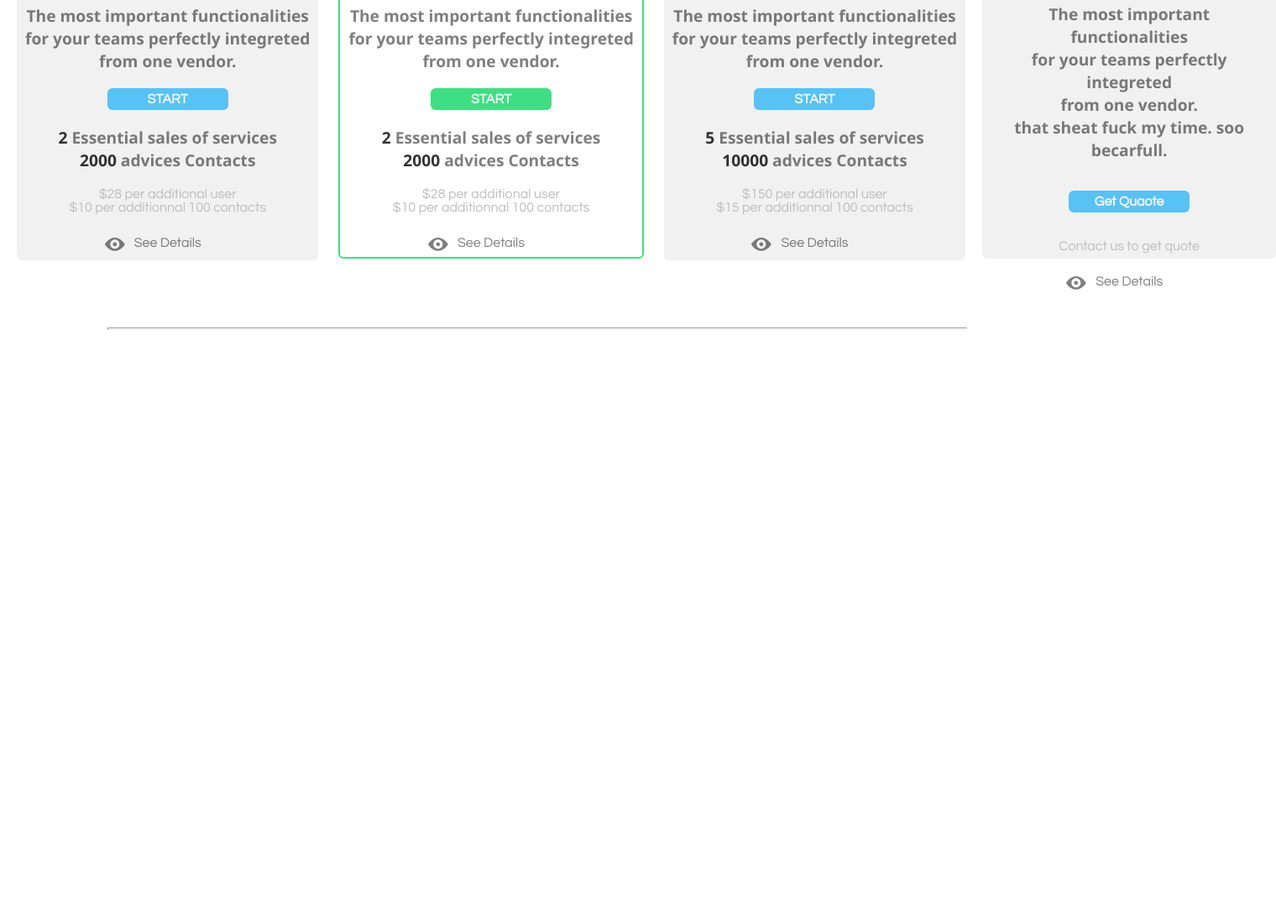
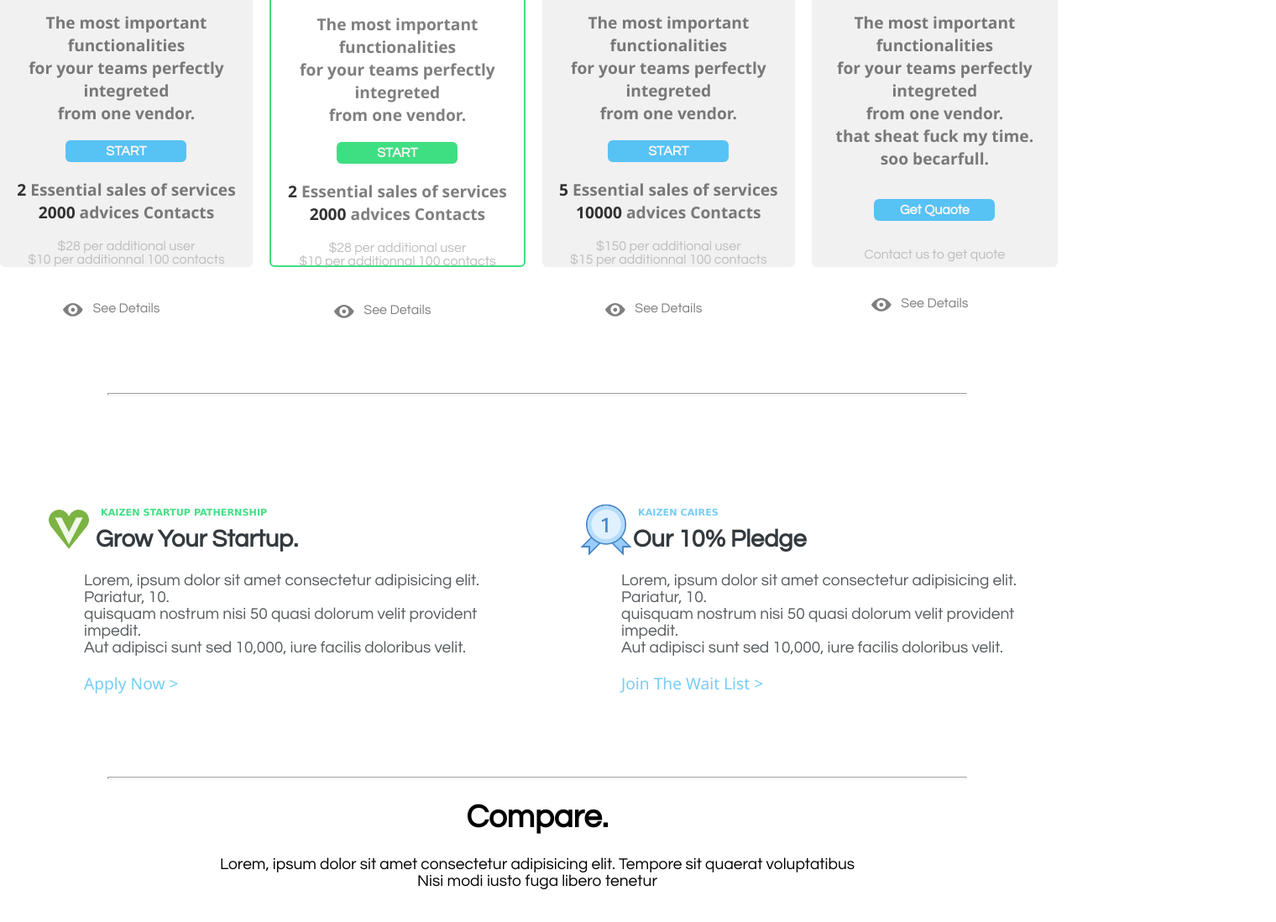
Before and after one commit to JesseIkolo/ProjetEvo, a plain HTML site: page pages/index.html in a window 1280 px wide. Shown: the part 1126-2224 px from the top of the page at 84% size, 1520 px wide, since content can reach past the window. Before the commit the page ends 1545 px from the top, so only its background shows below. Drawn offline with Linux system fonts and the light colour scheme.

Commit message:
Suite + modification des blocs de prix en flexBox

```diff
--- a/css/styles.css
+++ b/css/styles.css
@@ -121,7 +121,6 @@ h1{
 .tabLink{
    padding: 20px;
    font-weight: 500;
-
 }
 
 .tabLink:hover{
@@ -169,15 +168,20 @@ h1{
     font-size: 1.1em;
  }
 
+ .allBox{
+    display: flex;
+    justify-content: center;
+ }
+
  .box{
-    display: inline-block;
     border: 0 solid #f1f1f1;
     border-radius: 6px 6px 6px 6px;
     background-color: #f1f1f1;
     height: 480px;
     width: auto;
     padding: 10px;
-    margin: 90px 0 0 20px;
+    margin-right: 20px;
+    margin-top: 100px;
     font-family: "Century Gothic";
     text-align: center;
 
@@ -223,7 +227,6 @@ span.boxSubTitle, span.boxFooter{
  }
 
  .box.AI{
-    position: absolute;
     width: 350px;
  }
 
@@ -256,9 +259,80 @@ span.boxSubTitle, span.boxFooter{
     top: -2px;
  }
 
- hr.aside{
-    margin-top: 80px;
+ hr.asideHr{
+    margin-top: 150px;
     width: 80%;
     color: rgba(0,0,0,0.5);
     height: 3px;
  }
+
+ div.aside{
+   margin-top: 120px;
+   margin-left: 50px;
+   font-family: "Century Gothic";
+ }
+
+ .imgAside{
+    float: left;
+ }
+
+ div.subTitle h1,h5{
+      margin: 0;
+      padding: 5px;
+ }
+
+ div.asideBloc{
+   display: flex;
+   justify-content: center;
+ }
+
+ div.subTitle h1{
+   font-weight: bold;
+   font-size: 1.8em;
+   color: #333a3f;
+   /*font-family: "Centu";*/
+ }
+
+ div.subTitle h5{
+   margin-left: 65px;
+   font-family: Verdana, sans-serif;
+   color: #43df84;
+   font-weight: bold;
+   font-size: 0.7em;
+ }
+
+ .asideParagraphe{
+    overflow: hidden;
+    color: #565b5f;
+    font-weight: 500;
+    font-size: 1.2em;
+    margin-left: 50px;
+ }
+
+ div.asideLink{
+    font-family: 'Segoe UI', Tahoma, Geneva, Verdana, sans-serif;
+    color: #77cdf6;
+    font-size: 1.2em;
+    font-weight: 400;
+    margin-left: 50px;
+ }
+
+ div.subTitle h5.two{
+   color: #77cdf6;
+ }
+
+hr.asideHr2{
+   margin-top: 60px;
+   width: 80%;
+   color: rgba(0,0,0,0.5);
+   height: 3px;
+}
+
+div.subTable{
+   margin-top: 20px;
+   text-align: center;
+   width: 100%;
+   padding: auto;
+   font-family: "Century Gothic";
+   font-size: 1.2em;
+}
--- a/pages/index.html
+++ b/pages/index.html
@@ -46,6 +46,7 @@
       <div class="subButton">
             Compare Packages
       </div>
+      <div class="allBox">
       <div class="box">
             <br>
             <br>
@@ -68,6 +69,7 @@
                   $28 per additional user<br>
                   $10 per additionnal 100 contacts
             </span>
+            <br>
             <br>
             <br>
             <div class="visible">
@@ -100,6 +102,7 @@
                   </span>
                   <br>
                   <br>
+                  <br>
                   <div class="visible">
                               <a href="#" class="visibleLink">
                                    <img src = "../assets/visible.svg" width="24px" height="24px"> See Details
@@ -130,6 +133,7 @@
                         </span>
                         <br>
                         <br>
+                        <br>
                         <div class="visible">
                                     <a href="#" class="visibleLink">
                                          <img src = "../assets/visible.svg" width="24px" height="24px"> See Details
@@ -156,15 +160,60 @@
                               </span>
                               <br>
                               <br>
+                              <br>
                               <div class="visible">
                                           <a href="#" class="visibleLink">
                                                <img src = "../assets/visible.svg" width="24px" height="24px"> See Details
                                           </a>
                                </div>
                   </div>
-                  <hr class="aside">
-              <div class="aside"></div>
-      <br>
+            </div>
+                  <hr class="asideHr">
+            <div class="asideBloc">
+              <div class="aside">
+                        <img src="../assets/vegan_symbol_480px.png" alt="" width="64px" height="64px" class="imgAside">
+                        <div class="subTitle">
+                        <h5>KAIZEN STARTUP PATHERNSHIP</h5>
+                        <h1>Grow Your Startup.</h1>
+                        </div>
+                    <p class="asideParagraphe">
+                           Lorem, ipsum dolor sit amet consectetur adipisicing elit. Pariatur, 10.<br>
+                           quisquam nostrum nisi 50 quasi dolorum velit provident impedit.<br>
+                           Aut adipisci sunt sed 10,000, iure facilis doloribus velit.
+                    </p>
+                    <div class="asideLink">
+                          <a href="#">Apply Now ></a>
+                    </div>
+                    <p class="asideParagraphe"></p>
+              </div>
+              <div class="aside">
+                        <img src="../assets/best_seller_480px.png" alt="" width="64px" height="64px" class="imgAside">
+                        <div class="subTitle">
+                        <h5 class="two">KAIZEN CAIRES</h5>
+                        <h1>Our 10% Pledge</h1>
+                        </div>
+                    <p class="asideParagraphe">
+                           Lorem, ipsum dolor sit amet consectetur adipisicing elit. Pariatur, 10.<br>
+                           quisquam nostrum nisi 50 quasi dolorum velit provident impedit.<br>
+                           Aut adipisci sunt sed 10,000, iure facilis doloribus velit.
+                    </p>
+                    <div class="asideLink">
+                          <a href="#">Join The Wait List ></a>
+                    </div>
+                    <p class="asideParagraphe"></p>
+              </div>
+            </div>
+            <hr class="asideHr2">
+            <div class="subTable">
+                  <h1>Compare.</h1>
+                  <p>Lorem, ipsum dolor sit amet consectetur adipisicing elit. Tempore sit quaerat voluptatibus<br>
+                        Nisi modi iusto fuga libero tenetur<br></p>
+            </div>
+            <div>
+                  <br>
+                  <br>
+                  <br>
+            </div>
       <script src="../JS/script.js"></script>
 </body>
 </html>
```
Also changed, not shown: assets/best_seller_480px.png (added), assets/vegan_symbol_480px.png (added).
